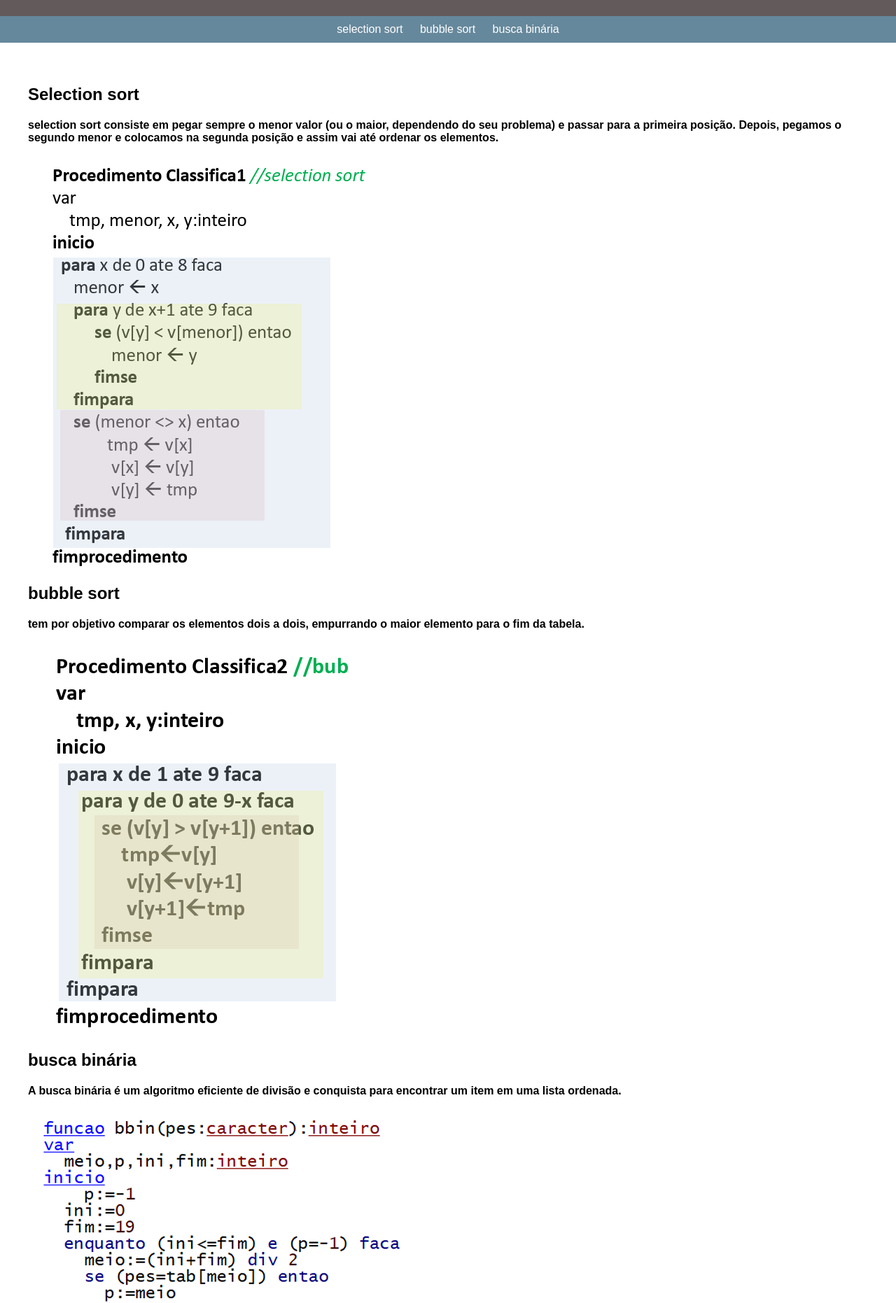
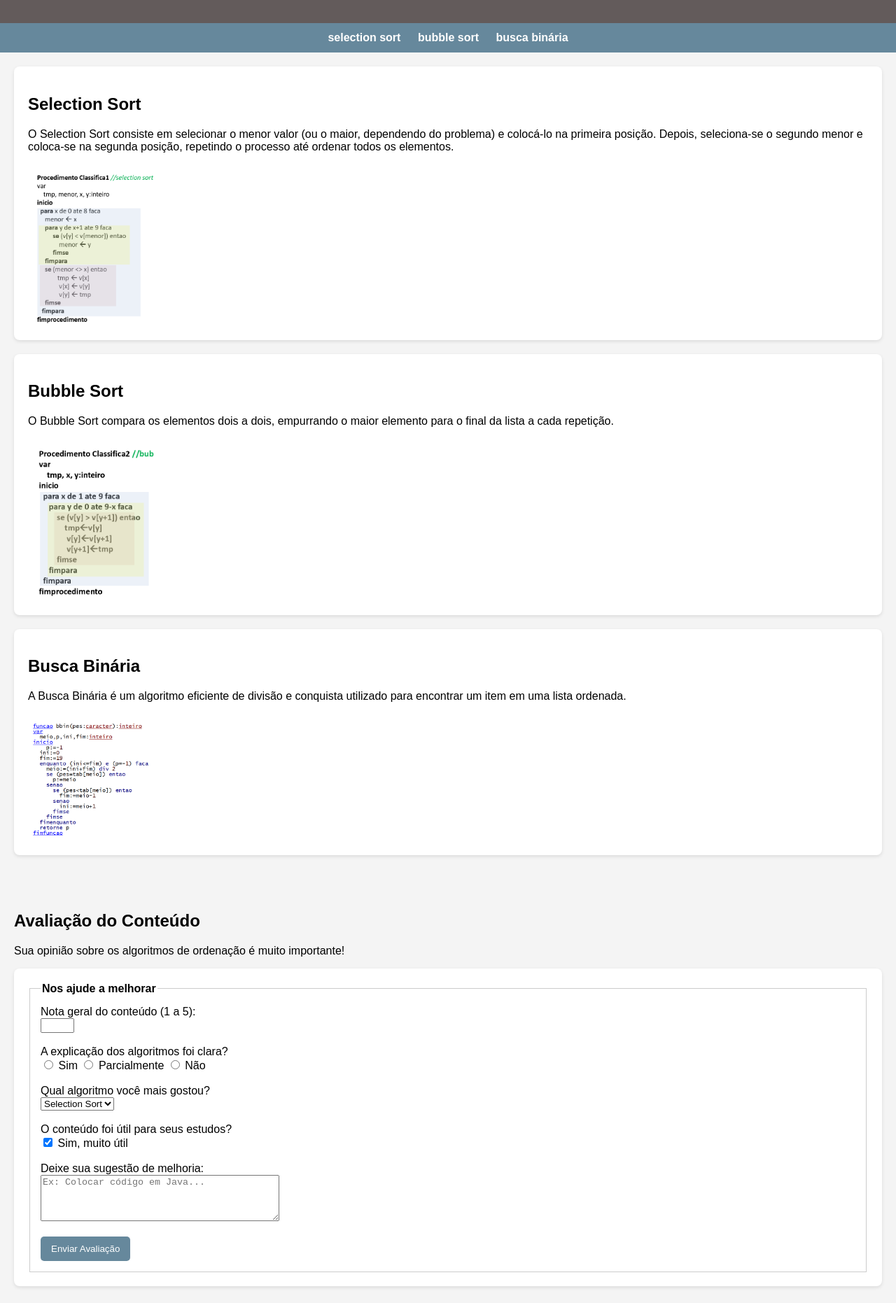
Before and after one commit to guilherme21577/FrontEnd_2026, a plain HTML site: page meu_site/indexl.html in a window 1280 px wide. Shown: the part 121-1983 px from the top of the page at 70% size. Drawn offline with Linux system fonts and the light colour scheme.

Commit message:
Add files via upload

```diff
--- a/meu_site/indexl.html
+++ b/meu_site/indexl.html
@@ -13,65 +13,87 @@
             font-family: Arial, sans-serif;
             margin: 0;
             padding: 0;
+            background-color: #f4f4f4;
         }
 
-        header, footer {
+        header {
             background-color: #635b5b;
-            color: rgb(0, 0, 0);
+            color: rgb(255, 255, 255);
             text-align: center;
-            padding: 15px;
+            padding: 20px;
         }
 
         nav {
             	background-color: #66889c;
-            padding: 10px;
+            padding: 12px;
             text-align: center;
+
         }
 
         nav a {
             color: white;
             margin: 10px;
             text-decoration: none;
+            font-weight: bold;
         }
+
+         nav a:hover {
+            text-decoration: underline;
+        }
+
 
         section {
             padding: 20px;
         }
 
         article {
-            background-color: #2adb42;
-            padding: 15px;
-            margin-bottom: 15px;
+            background-color: white;
+            padding: 20px;
+            margin-bottom: 20px;
+            border-radius: 8px;
+            box-shadow: 0 2px 5px rgba(0,0,0,0.1);
         }
 
-        aside {
-            background-color: #4304b8;
-            padding: 10px;
+          article img {
+            max-width: 15%;
             margin-top: 10px;
+  } form {
+            background-color: white;
+            padding: 20px;
+            border-radius: 8px;
+            box-shadow: 0 2px 5px rgba(0,0,0,0.1);
         }
 
-        table {
-            width: 100%;
-            border-collapse: collapse;
+        fieldset {
+            border: 1px solid #ccc;
+            padding: 15px;
         }
 
-        table, th, td {
-            border: 1px solid rgb(160, 41, 41);
-            padding: 8px;
+        legend {
+            font-weight: bold;
         }
 
-        .header {
-            background-color: #ff009d;
+        button {
+            background-color: #66889c;
+            color: white;
+            padding: 10px 15px;
+            border: none;
+            border-radius: 5px;
+            cursor: pointer;
         }
 
-        #main {
-            padding: 20px;
+        button:hover {
+            background-color: #4f6d7a;
         }
 
-        #footer {
-            background-color: #e4b2b2;
-            color: rgb(255, 166, 0);
+        footer {
+            background-color: #635b5b;
+            color: white;
+            text-align: center;
+            padding: 15px;
+            margin-top: 20px;
         }
+
     </style>
 
 <body>
@@ -83,28 +105,47 @@
 </div>
 
 <nav>
-    <a href="#selection sort" target="_self">selection sort</a>
-    <a href="#bubble sort" target="_self">bubble sort</a>
-    <a href="#busca binária" target="_self" title="busca binária">busca binária</a>
+    <a href="./sort.png" target="_self">selection sort</a>
+    <a href="bubble.png" target="_self">bubble sort</a>
+    <a href="bbinaria.png" target="_self" title="busca binária">busca binária</a>
 
 </nav>
 
 <div id="main">
-<section id="selection sort">
+<section>
 
-    <h2>Selection sort</h2>
-    <h4> selection sort consiste em pegar sempre o menor valor (ou o maior, dependendo do seu problema) e passar para a primeira posição. Depois, pegamos o segundo menor e colocamos na segunda posição e assim vai até ordenar os elementos.</h4>
-    <img src="sort.png" alt="">
+    <article id="selection-sort">
+        <h2>Selection Sort</h2>
+        <p>
+            O Selection Sort consiste em selecionar o menor valor (ou o maior,
+            dependendo do problema) e colocá-lo na primeira posição. Depois,
+            seleciona-se o segundo menor e coloca-se na segunda posição,
+            repetindo o processo até ordenar todos os elementos.
+        </p>
+        <img src="sort.png" alt="Exemplo de Selection Sort">
+    </article>
 
-    <h2>bubble sort</h2>
-    <h4> tem por objetivo comparar os elementos dois a dois, empurrando o maior elemento para o fim da tabela.</h4>
-    <img src="bubble.png" alt="">
+    <article id="bubble-sort">
+        <h2>Bubble Sort</h2>
+        <p>
+            O Bubble Sort compara os elementos dois a dois, empurrando o maior
+            elemento para o final da lista a cada repetição.
+        </p>
+        <img src="bubble.png" alt="Exemplo de Bubble Sort">
+    </article>
 
-    <h2>busca binária</h2>
-    <h4> A busca binária é um algoritmo eficiente de divisão e conquista para encontrar um item em uma lista ordenada.</h4>
-    <img src="bbinaria.png" alt="">
+    <article id="busca-binaria">
+        <h2>Busca Binária</h2>
+        <p>
+            A Busca Binária é um algoritmo eficiente de divisão e conquista
+            utilizado para encontrar um item em uma lista ordenada.
+        </p>
+        <img src="bbinaria.png" alt="Exemplo de Busca Binária">
+    </article>
 
 </section>
+
+
 
 
 <section id="avaliacao">
@@ -153,6 +194,6 @@
 </div>
 
 </body>
-</html
+
 
 </html>
```
Also changed, not shown: meu_site/bubble.html/bubble.html (added).
